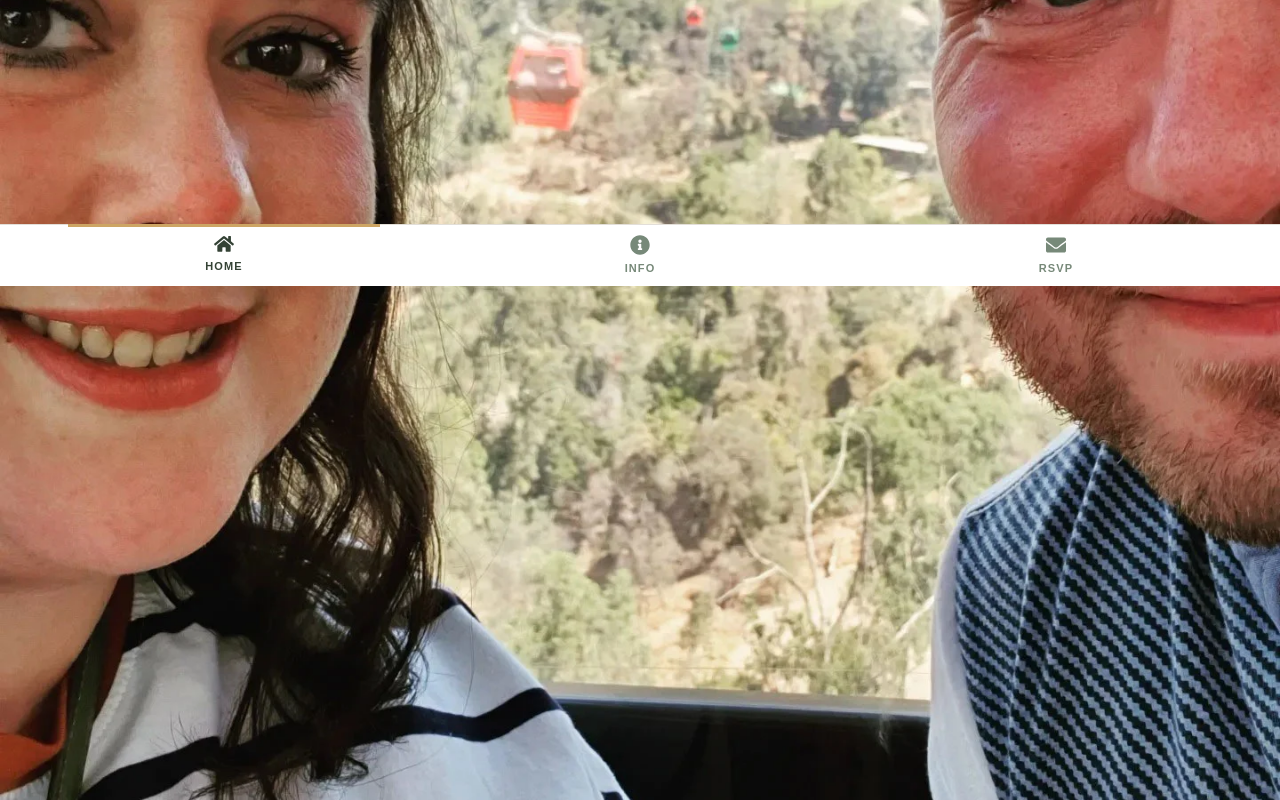
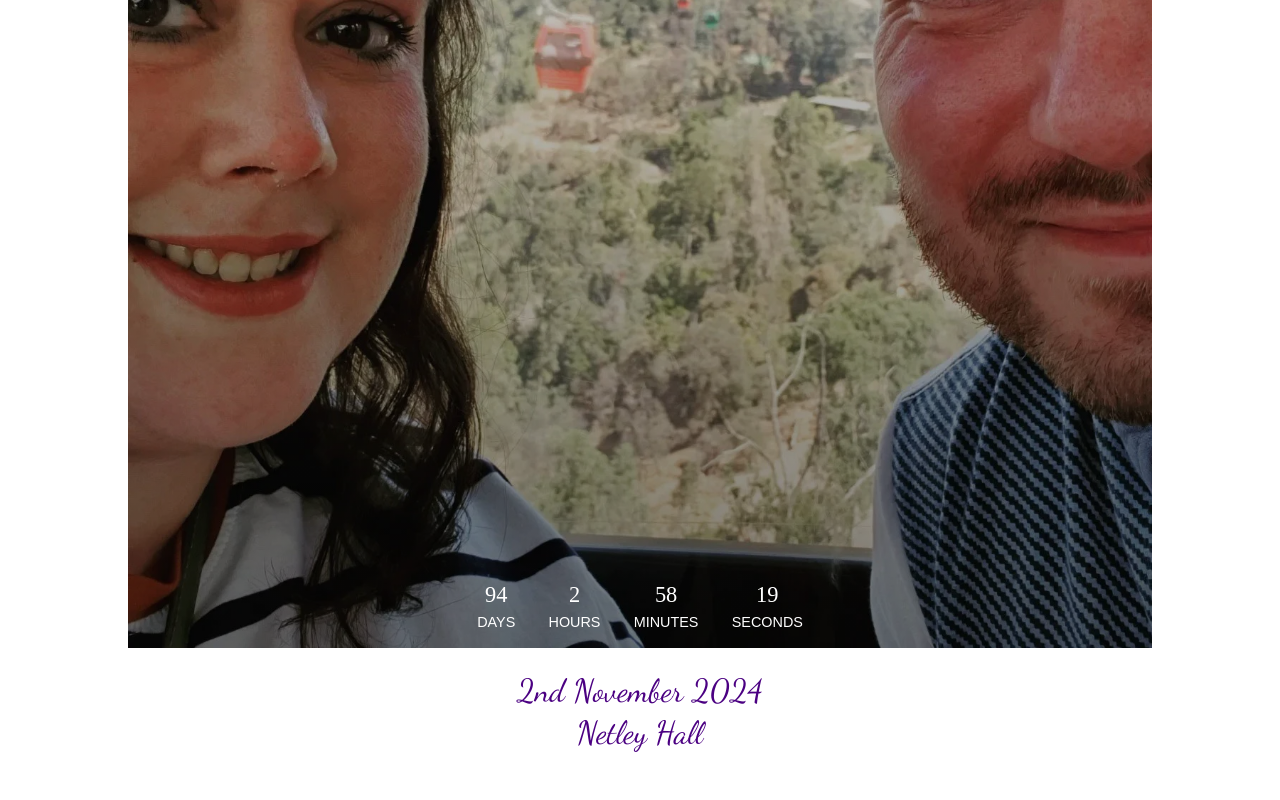
Before and after one commit to williamdavies90/hannah-mark-wedding, a SvelteKit app: page / in a window 1280 px wide. Shown: the part 514-1314 px from the top of the page. Before the commit the page ends 800 px from the top, so only its background shows below. Built offline with nearby package versions, Linux system fonts and the light colour scheme.

Commit message:
update message

```diff
--- a/src/lib/InfoCard.svelte
+++ b/src/lib/InfoCard.svelte
@@ -1,8 +1,6 @@
 <script>
   import { onMount, onDestroy } from 'svelte';
   import { slide } from 'svelte/transition';
-  import { FontAwesomeIcon } from '@fortawesome/svelte-fontawesome';
-  export let icon;
   export let title = "";
   let isOpen = false;
   onMount(() => {
@@ -19,8 +17,7 @@
 <div class="accordion">
   <div class="title-container" on:click={() => isOpen = !isOpen}>
     <span>
-      <FontAwesomeIcon class="icon" {icon} size="1x" /> <!-- Set size to "1x" for consistency -->
-      <h3>{title}</h3>
+      <h3>{@html title}</h3>
     </span>
     <svg class="chevron {isOpen ? 'rotated' : ''}" xmlns="http://www.w3.org/2000/svg" viewBox="0 0 16 16" fill="currentColor">
       <path fill-rule="evenodd" d="M1.646 4.646a.5.5 0 0 1 .708 0L8 10.293l5.646-5.647a.5.5 0 0 1 .708.708l-6 6a.5.5 0 0 1-.708 0l-6-6a.5.5 0 0 1 0-.708z"/>
@@ -60,7 +57,6 @@
     margin-bottom: 0px;
     text-align: left;
     display: inline;
-    margin-left: 15px;
   }
 
   .content {
--- a/src/routes/+page.svelte
+++ b/src/routes/+page.svelte
@@ -8,7 +8,7 @@
   import mainImg from '$lib/images/family.webp';
 
   const calculateCountdown = () => {
-    const countToDate = new Date('2024-08-17T00:00:00+01:00').getTime(); // UK time zone
+    const countToDate = new Date('2024-11-02T00:00:00+01:00').getTime(); // UK time zone
     const now = new Date().getTime();
     const difference = countToDate - now;
 
@@ -30,33 +30,31 @@
 
 <svelte:head>
 	<title>Hannah & Mark</title>
-	<meta name="description" content="17th August 2024 | Morrells Wood Farm" />
+	<meta name="description" content="2nd November 2024 | Netley Hall" />
 </svelte:head>
 
 <!-- Hero -->
 <div class="text-center">
-  <div class="mask position-relative">
-	<div style="left:0;right:0;margin:auto;position:fixed;top:59px;">
+
+	<div class="home-bg">
 		      <img width="100%" src={mainImg} alt="Image" />
 
-    <h1 class="mt-4 mb-0">2nd November 2024</h1>
-
-      <div>
-        <ul class="text-center mb-1">
+          <ul class="text-center mb-1 counter">
 			<li><span>{days}</span> days</li>
 			<li><span>{hours}</span> Hours</li>
 			<li><span>{minutes}</span> Minutes</li>
 			<li><span>{seconds}</span> Seconds</li>
 		</ul>
-        		<h2 class="mt-1 mb-2"><a target="_blank" href="https://morrellswoodfarm.co.uk/weddings-and-civil-ceremonies-venue-hire/">Netley Hall</a></h2>
+  </div>
+<div>
+
+    <h1 class="mt-4 mb-0">2nd November 2024</h1>
+
+            		<h2 class="mt-1 mb-2"><a target="_blank" href="https://netleyhallweddings.com/">Netley Hall</a></h2>
 
 
-      </div>
-    </div>
-    <div>
 
-    </div>
-  </div>
+</div>
 </div>
 
 
@@ -65,10 +63,16 @@
 <style>
 :global(header) {
 background: transparent !important; /* Light grey background */
-/* border-bottom: none !important; */
+border-bottom: none !important;
+z-index: 2;
 }
 
-
+.counter {
+  margin-top: -84px;
+  color: #FFF;
+  position: relative;
+  z-index: 2;
+}
 
   .hp-bottom {
     bottom: calc(env(safe-area-inset-bottom) + 80px);
@@ -81,16 +85,18 @@ background: transparent !important; /* Light grey background */
 
   .home-bg:before {
     content: '';
-    position: fixed; /* Use fixed positioning for the pseudo-element */
+    position: absolute;
     top: 0;
     left: 0;
     width: 100%;
-    height: calc(100vh - 60px);
-    max-height: calc(100vh - 60px);
-    background-image: url('$lib/images/family.webp');
-    background-size: cover;
-    background-position: center;
-    z-index: -1; /* Ensure the pseudo-element is behind the content */
+    height: 100%;
+  background: linear-gradient(to bottom, rgba(0, 0, 0, 0.1) 0%, rgba(0, 0, 0, 0.5) 100%);
+    z-index: 1; /* Ensure the pseudo-element is behind the content */
+  }
+
+  .home-bg img {
+    position: relative;
+    z-index: 0;
   }
 
   ul {
@@ -104,8 +110,6 @@ li {
     padding: 1em;
     text-transform: uppercase;
     text-align: center;
-
-
 }
 
 li span {
--- a/src/routes/Header.svelte
+++ b/src/routes/Header.svelte
@@ -1,21 +1,21 @@
 <script>
 	import { page } from '$app/stores';
-	import img from '$lib/images/logo.svg';
+	import img from '$lib/images/logo.png';
 </script>
 <header>
-	<h1 class="text-center mt-2 mb-2"><img width="48px" src={img} alt="Image" /></h1>
+	<h1 class="text-center mt-2 mb-2"><img width="105px" src={img} alt="Image" /></h1>
 </header>
 	<nav>
 
 		<ul>
 			<li aria-current={$page.url.pathname === '/' ? 'page' : undefined}>
-				<a href="/"><svg aria-hidden="true" class="fa-svelte test mx-auto d-block" role="img" viewBox="0 0 576 512" xmlns="http://www.w3.org/2000/svg"><path d="M280.37 148.26L96 300.11V464a16 16 0 0 0 16 16l112.06-.29a16 16 0 0 0 15.92-16V368a16 16 0 0 1 16-16h64a16 16 0 0 1 16 16v95.64a16 16 0 0 0 16 16.05L464 480a16 16 0 0 0 16-16V300L295.67 148.26a12.19 12.19 0 0 0-15.3 0zM571.6 251.47L488 182.56V44.05a12 12 0 0 0-12-12h-56a12 12 0 0 0-12 12v72.61L318.47 43a48 48 0 0 0-61 0L4.34 251.47a12 12 0 0 0-1.6 16.9l25.5 31A12 12 0 0 0 45.15 301l235.22-193.74a12.19 12.19 0 0 1 15.3 0L530.9 301a12 12 0 0 0 16.9-1.6l25.5-31a12 12 0 0 0-1.7-16.93z" fill="currentColor"></path></svg>Home</a>
+				<a href="/">Home</a>
 			</li>
 			<li aria-current={$page.url.pathname === '/info' ? 'page' : undefined}>
-				<a href="/info"><svg class="fa-svelte test mx-auto d-block" xmlns="http://www.w3.org/2000/svg" viewBox="0 0 512 512"><path d="M256 8C119 8 8 119.1 8 256c0 137 111 248 248 248s248-111 248-248C504 119.1 393 8 256 8zm0 110c23.2 0 42 18.8 42 42s-18.8 42-42 42-42-18.8-42-42 18.8-42 42-42zm56 254c0 6.6-5.4 12-12 12h-88c-6.6 0-12-5.4-12-12v-24c0-6.6 5.4-12 12-12h12v-64h-12c-6.6 0-12-5.4-12-12v-24c0-6.6 5.4-12 12-12h64c6.6 0 12 5.4 12 12v100h12c6.6 0 12 5.4 12 12v24z" fill="currentColor"/></svg>Info</a>
+				<a href="/info">Info</a>
 			</li>
 			<li aria-current={$page.url.pathname.startsWith('/contact') ? 'page' : undefined}>
-				<a href="/contact"><svg aria-hidden="true" class="fa-svelte test mx-auto d-block svelte-1gsdhct" role="img" viewBox="0 0 512 512" xmlns="http://www.w3.org/2000/svg"><path d="M502.3 190.8c3.9-3.1 9.7-.2 9.7 4.7V400c0 26.5-21.5 48-48 48H48c-26.5 0-48-21.5-48-48V195.6c0-5 5.7-7.8 9.7-4.7 22.4 17.4 52.1 39.5 154.1 113.6 21.1 15.4 56.7 47.8 92.2 47.6 35.7.3 72-32.8 92.3-47.6 102-74.1 131.6-96.3 154-113.7zM256 320c23.2.4 56.6-29.2 73.4-41.4 132.7-96.3 142.8-104.7 173.4-128.7 5.8-4.5 9.2-11.5 9.2-18.9v-19c0-26.5-21.5-48-48-48H48C21.5 64 0 85.5 0 112v19c0 7.4 3.4 14.3 9.2 18.9 30.6 23.9 40.7 32.4 173.4 128.7 16.8 12.2 50.2 41.8 73.4 41.4z" fill="currentColor"></path></svg>RSVP</a>
+				<a href="/contact">RSVP</a>
 			</li>
 		</ul>
 	</nav>
@@ -24,10 +24,9 @@
 	header {
 		border-top: 3px solid var(--primary-color);
 		border-bottom: 1px solid var(--secondary-color);
-		position: fixed;
-		top: 0;
 		width: 100%;
 		background: #FFFFFF;
+		height: 100px;
 	}
 	nav a {
 		display: flex;
@@ -73,14 +72,14 @@
 		display: inline-block;
 	}
 
-	li[aria-current='page']::before {
+	li[aria-current='page']::after {
 		position: absolute;
 		content: '';
 		width: 100%;
 		height: 3px;
 		background-color: var(--accent-color);
 		display: block;
-		top: -1px;
+		bottom: -1px;
 	}
 
 	a {
@@ -95,12 +94,9 @@
 		margin-bottom: 5px;
 	}
 	nav {
-		background-color: #FFFFFF;
-		position: fixed;
-		bottom: 0;
 		z-index: 999999;
 		width: 100%;
-		border-top: 1px solid var(--secondary-color);
+		border-bottom: 1px solid var(--secondary-color);
 	}
 	nav ul {
 			width: 100%;
--- a/src/routes/styles.css
+++ b/src/routes/styles.css
@@ -1,20 +1,25 @@
 /* Over the rainbow font */
-@import url('https://fonts.googleapis.com/css?family=Parisienne&display=swap');
+@import url('https://fonts.googleapis.com/css2?family=Dancing+Script:wght@400;700&display=swap');
 
 :root {
-	--primary-color: #344235;
-	--secondary-color:#e3dfd8 ;
-	--accent-color: #cda564;
-	--accent-color2: #778979;
+	--primary-color: #4b0082;
+	/* Indigo */
+	--secondary-color: #f5f5f5;
+	/* Light Gray */
+	--accent-color: #ffa07a;
+	/* Light Salmon */
+	--accent-color2: #556b2f;
+	/* Dark Olive Green */
 }
 
 body {
 	padding: 0px;
 	margin: 0;
-	font-family: Arial, Helvetica Neue, Helvetica sans-serif;
+	font-family: Arial, Helvetica Neue, Helvetica, sans-serif;
 	font-size: 16px;
 	line-height: 1.5;
 	color: #333;
+	background-color: #FFF;
 }
 
 h1,
@@ -26,9 +31,10 @@ h6 {
 	margin: 0 0 0.5em 0;
 	font-weight: 400;
 	line-height: 1.2;
-	font-family: 'Parisienne', cursive;
+	font-family: 'Dancing Script', cursive;
 	color: var(--primary-color);
 }
+
 h1 {
 	font-size: 2em;
 }
@@ -36,28 +42,30 @@ h1 {
 a {
 	color: inherit;
 }
+
 a:hover {
 	color: var(--accent-color);
 }
 
-.content a, .text-column a {
+.content a,
+.text-column a {
 	color: var(--accent-color);
 	text-decoration: underline;
 }
-.content a:hover, .text-column a:hover {
+
+.content a:hover,
+.text-column a:hover {
 	color: var(--primary-color);
 }
 
 body {
 	/* Apply bottom padding to accommodate the iOS home indicator */
-
 }
 
 .whatsapp-icon {
 	font-size: 1.3em;
 	/* Adjust the size as needed */
 	color: #333;
-	/* WhatsApp green */
 	padding-right: 10px;
 }
 
```
Also changed, not shown: src/routes/contact/+page.svelte (+3 -4 lines), src/routes/info/+page.svelte (+36 -62 lines), src/lib/images/logo.png.
